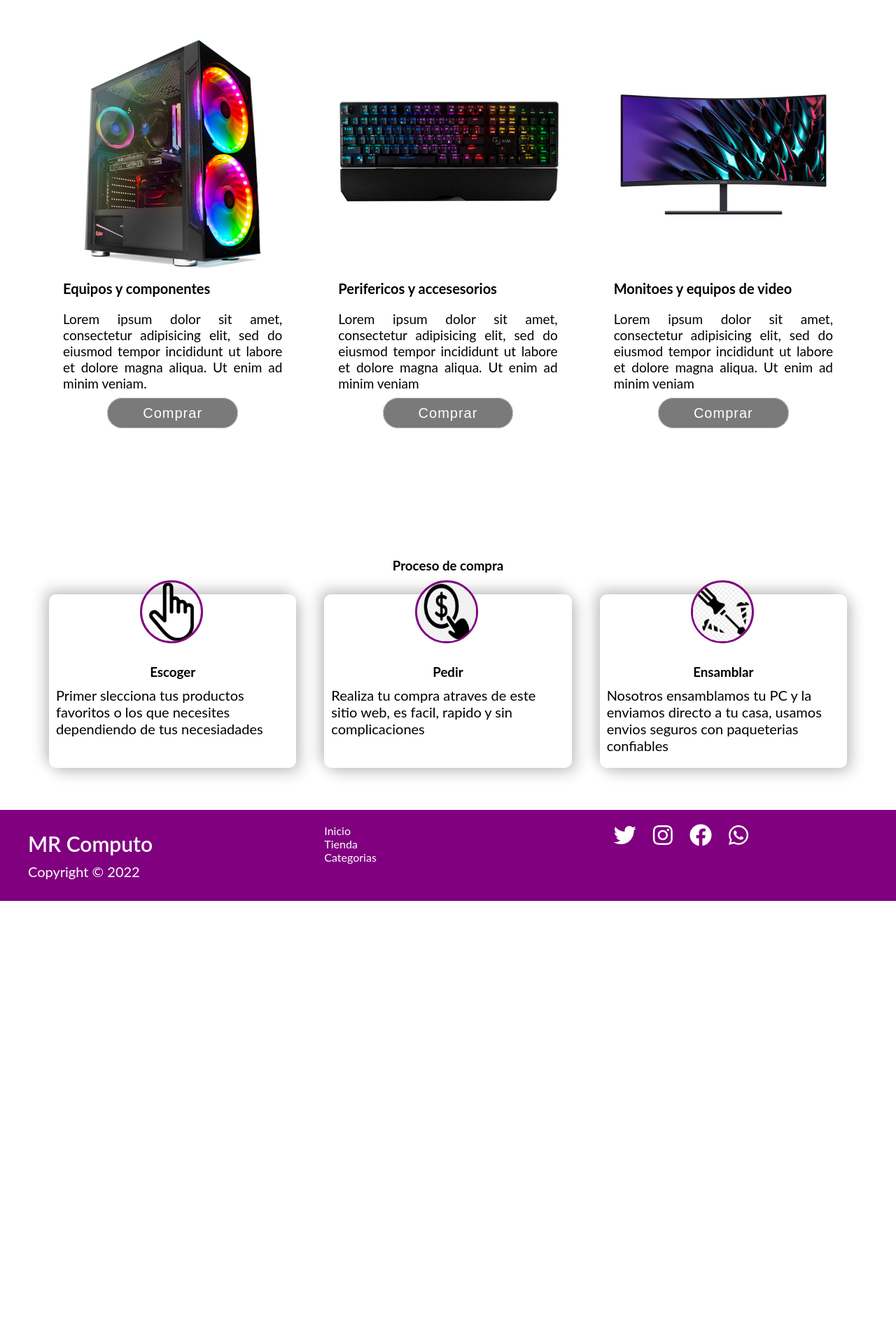
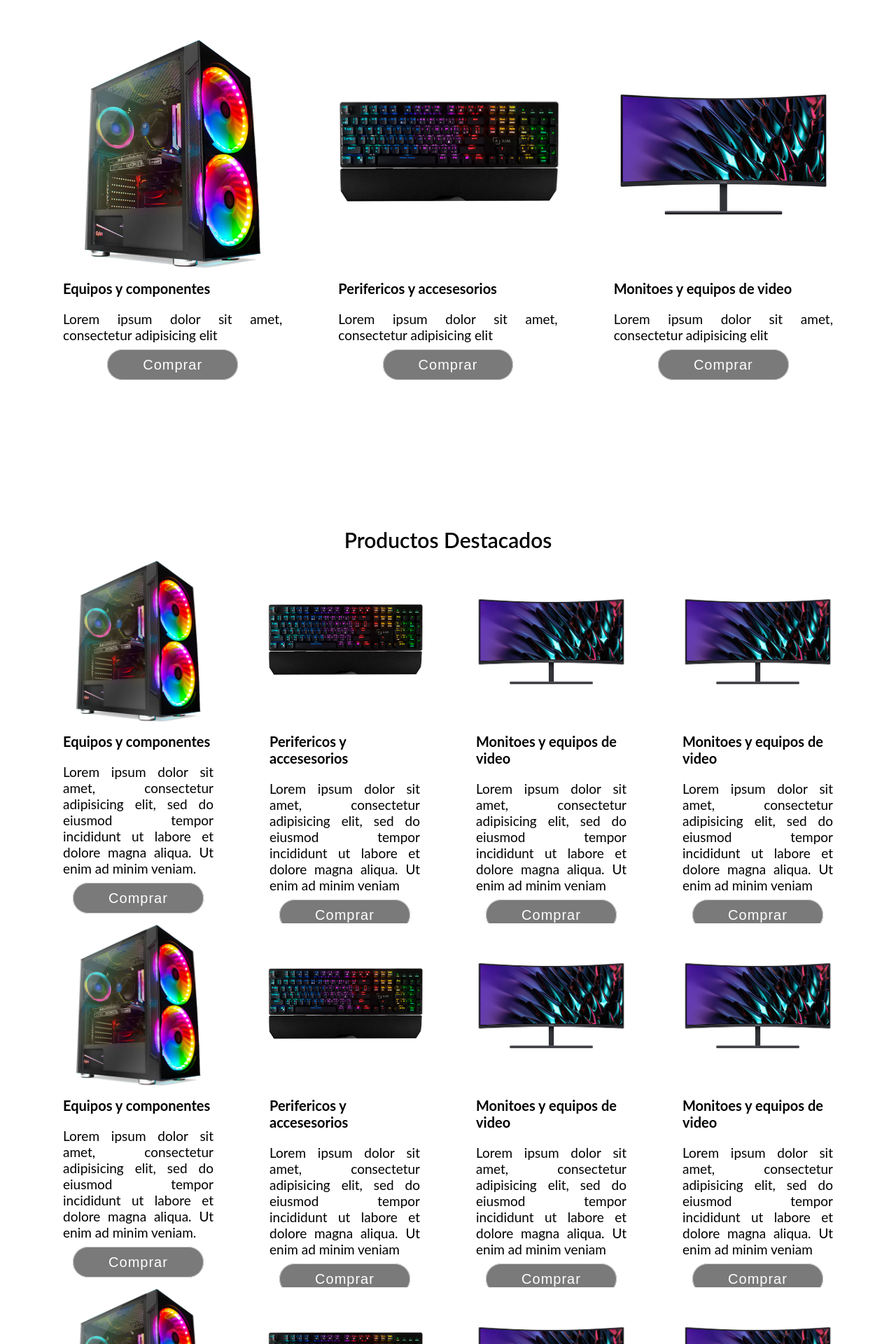
Before and after one commit to IngMiguel28/CompuVenta, a PHP site: page / in a window 1280 px wide. Shown: the part 981-2901 px from the top of the page at 70% size. Before the commit the page ends 2268 px from the top, so only its background shows below. Run offline with PHP 8.4, Linux system fonts and the light colour scheme.

Commit message:
Add files via upload

```diff
--- a/public_html/CSS/estilos.css
+++ b/public_html/CSS/estilos.css
@@ -3,6 +3,7 @@
     padding: 0;
     box-sizing: border-box;
 }
+
 #container-slider
 {
     position: relative;
@@ -131,9 +132,28 @@
 .item-select-slid {
     background: #FFF  !important;
 }
+/* Buscador  */
+.container-1{
+  width: 300px;
+  vertical-align: middle;
+  white-space: nowrap;
+  position: relative;
+}
 
+.container-1 input #search{
 
-
+  width: 300px;
+  height: 50px;
+  background: #2b303b;
+  border: none;
+  font-size: 10pt;
+  float: left;
+  color: #63717f;
+  padding-left: 45px;
+  -webkit-border-radius: 5px;
+  -moz-border-radius: 5px;
+  border-radius: 5px;
+}
 
 /* Sobrescribe el estilo por defecto y establece el padding y el margen a cero */
 
@@ -162,6 +182,7 @@ h1 {
   font-weight: 600;
   margin: 10px 0;
   line-height: 1.2;
+  color: black;
 }
 
 
@@ -303,6 +324,11 @@ p {
   max-width: 1400px;
 }
 
+.shop-container {
+  margin: 10px auto;
+  padding: 0;
+  max-width: 1400px;
+}
 
 /* Apunta a todos los elementos h3 con clase CSS title */
 .title {
@@ -467,6 +493,8 @@ footer a:hover {
       width:90px;
   }
 
+
+
   /* Dispositivos móviles */
 @media(max-width: 500px) {
   .navbar {
--- a/public_html/index.html
+++ b/public_html/index.html
@@ -5,7 +5,7 @@
   <meta name="viewport" content="width=device-width, initial-scale=1.0">
   <meta http-equiv="X-UA-Compatible" content="ie=edge">
   <title>Document</title>
-  <link rel="stylesheet" href="css/estilos.css">
+  <link rel="stylesheet" href="CSS/estilos.css">
   <link rel="stylesheet" href="https://cdnjs.cloudflare.com/ajax/libs/font-awesome/5.15.4/css/all.min.css" integrity="sha512-1ycn6IcaQQ40/MKBW2W4Rhis/DbILU74C1vSrLJxCq57o941Ym01SwNsOMqvEBFlcgUa6xLiPY/NS5R+E6ztJQ=="
   crossorigin="anonymous" referrerpolicy="no-referrer" />
   <script defer src="Js/funtions.js"></script>
@@ -18,9 +18,25 @@
             <ul>
               <li class="nav"><a class="outline" href="">Log in</a></li>
               <li class="nav"><a href="" class="outline">Tienda</a></li>
+              <li class="nav"><a href="" class="outline">Categorias</a>
+                <!--<ul>
+                  <li><a href="">Promociones</a></li>
+                  <li><a href="">Gabientes</a></li>
+                  <li><a href="">Monitores</a></li>
+                  <li><a href="">Perifericos</a></li>
+                  <li><a href="">Fuentes de Poder</a></li>
+                  <li><a href="">Laptops</a></li>
+                </ul>-->
+              </li>
               <li class="nav"><a href="" class="outline">Contacto</a></li>
             </ul>
         </nav>
+        <div class="box">
+        <div class="container-1">
+          <span class="icon"><i class="fa fa-search"></i></span>
+          <input type="search" id="search" placeholder="Buscar..." />
+        </div>
+      </div>
     </div>
   </div>
   <section id="container-slider">
@@ -92,12 +108,95 @@
           <div class="stat">
             <i><img src="images/FotoG1.webp" alt=""></i>
             <h3 class="title">Equipos y componentes</h3>
+            <p class="text">Lorem ipsum dolor sit amet, consectetur adipisicing elit</p>
+            <a href="#" class="btnSlider">Comprar</a>
+          </div>
+          <div class="stat">
+            <i><img src="images/Teclado.jpg" alt=""></i>
+            <h3 class="title">Perifericos y accesesorios</h3>
+            <p class="text">Lorem ipsum dolor sit amet, consectetur adipisicing elit</p>
+            <a href="#" class="btnSlider">Comprar</a>
+          </div>
+          <div class="stat">
+            <i><img src="images/Monitor.jpg" alt=""></i>
+            <h3 class="title">Monitoes y equipos de video</h3>
+            <p class="text">Lorem ipsum dolor sit amet, consectetur adipisicing elit</p>
+            <a href="#" class="btnSlider">Comprar</a>
+          </div>
+        </div>
+      </section>
+    </div>
+    <div class="shop-container container">
+      <section class="stats">
+        <h1>Productos Destacados</h1>
+        <div class="flex">
+          <div class="stat">
+            <i><img src="images/FotoG1.webp" alt=""></i>
+            <h3 class="title">Equipos y componentes</h3>
             <p class="text">Lorem ipsum dolor sit amet, consectetur adipisicing elit, sed do eiusmod tempor incididunt ut labore et dolore magna aliqua. Ut enim ad minim veniam.</p>
             <a href="#" class="btnSlider">Comprar</a>
           </div>
           <div class="stat">
             <i><img src="images/Teclado.jpg" alt=""></i>
             <h3 class="title">Perifericos y accesesorios</h3>
+            <p class="text">Lorem ipsum dolor sit amet, consectetur adipisicing elit, sed do eiusmod tempor incididunt ut labore et dolore magna aliqua. Ut enim ad minim veniam</p>
+            <a href="#" class="btnSlider">Comprar</a>
+          </div>
+          <div class="stat">
+            <i><img src="images/Monitor.jpg" alt=""></i>
+            <h3 class="title">Monitoes y equipos de video</h3>
+            <p class="text">Lorem ipsum dolor sit amet, consectetur adipisicing elit, sed do eiusmod tempor incididunt ut labore et dolore magna aliqua. Ut enim ad minim veniam</p>
+            <a href="#" class="btnSlider">Comprar</a>
+          </div>
+          <div class="stat">
+            <i><img src="images/Monitor.jpg" alt=""></i>
+            <h3 class="title">Monitoes y equipos de video</h3>
+            <p class="text">Lorem ipsum dolor sit amet, consectetur adipisicing elit, sed do eiusmod tempor incididunt ut labore et dolore magna aliqua. Ut enim ad minim veniam</p>
+            <a href="#" class="btnSlider">Comprar</a>
+          </div>
+        </div>
+                <div class="flex">
+          <div class="stat">
+            <i><img src="images/FotoG1.webp" alt=""></i>
+            <h3 class="title">Equipos y componentes</h3>
+            <p class="text">Lorem ipsum dolor sit amet, consectetur adipisicing elit, sed do eiusmod tempor incididunt ut labore et dolore magna aliqua. Ut enim ad minim veniam.</p>
+            <a href="#" class="btnSlider">Comprar</a>
+          </div>
+          <div class="stat">
+            <i><img src="images/Teclado.jpg" alt=""></i>
+            <h3 class="title">Perifericos y accesesorios</h3>
+            <p class="text">Lorem ipsum dolor sit amet, consectetur adipisicing elit, sed do eiusmod tempor incididunt ut labore et dolore magna aliqua. Ut enim ad minim veniam</p>
+            <a href="#" class="btnSlider">Comprar</a>
+          </div>
+          <div class="stat">
+            <i><img src="images/Monitor.jpg" alt=""></i>
+            <h3 class="title">Monitoes y equipos de video</h3>
+            <p class="text">Lorem ipsum dolor sit amet, consectetur adipisicing elit, sed do eiusmod tempor incididunt ut labore et dolore magna aliqua. Ut enim ad minim veniam</p>
+            <a href="#" class="btnSlider">Comprar</a>
+          </div>
+          <div class="stat">
+            <i><img src="images/Monitor.jpg" alt=""></i>
+            <h3 class="title">Monitoes y equipos de video</h3>
+            <p class="text">Lorem ipsum dolor sit amet, consectetur adipisicing elit, sed do eiusmod tempor incididunt ut labore et dolore magna aliqua. Ut enim ad minim veniam</p>
+            <a href="#" class="btnSlider">Comprar</a>
+          </div>
+        </div>
+                <div class="flex">
+          <div class="stat">
+            <i><img src="images/FotoG1.webp" alt=""></i>
+            <h3 class="title">Equipos y componentes</h3>
+            <p class="text">Lorem ipsum dolor sit amet, consectetur adipisicing elit, sed do eiusmod tempor incididunt ut labore et dolore magna aliqua. Ut enim ad minim veniam.</p>
+            <a href="#" class="btnSlider">Comprar</a>
+          </div>
+          <div class="stat">
+            <i><img src="images/Teclado.jpg" alt=""></i>
+            <h3 class="title">Perifericos y accesesorios</h3>
+            <p class="text">Lorem ipsum dolor sit amet, consectetur adipisicing elit, sed do eiusmod tempor incididunt ut labore et dolore magna aliqua. Ut enim ad minim veniam</p>
+            <a href="#" class="btnSlider">Comprar</a>
+          </div>
+          <div class="stat">
+            <i><img src="images/Monitor.jpg" alt=""></i>
+            <h3 class="title">Monitoes y equipos de video</h3>
             <p class="text">Lorem ipsum dolor sit amet, consectetur adipisicing elit, sed do eiusmod tempor incididunt ut labore et dolore magna aliqua. Ut enim ad minim veniam</p>
             <a href="#" class="btnSlider">Comprar</a>
           </div>
```
